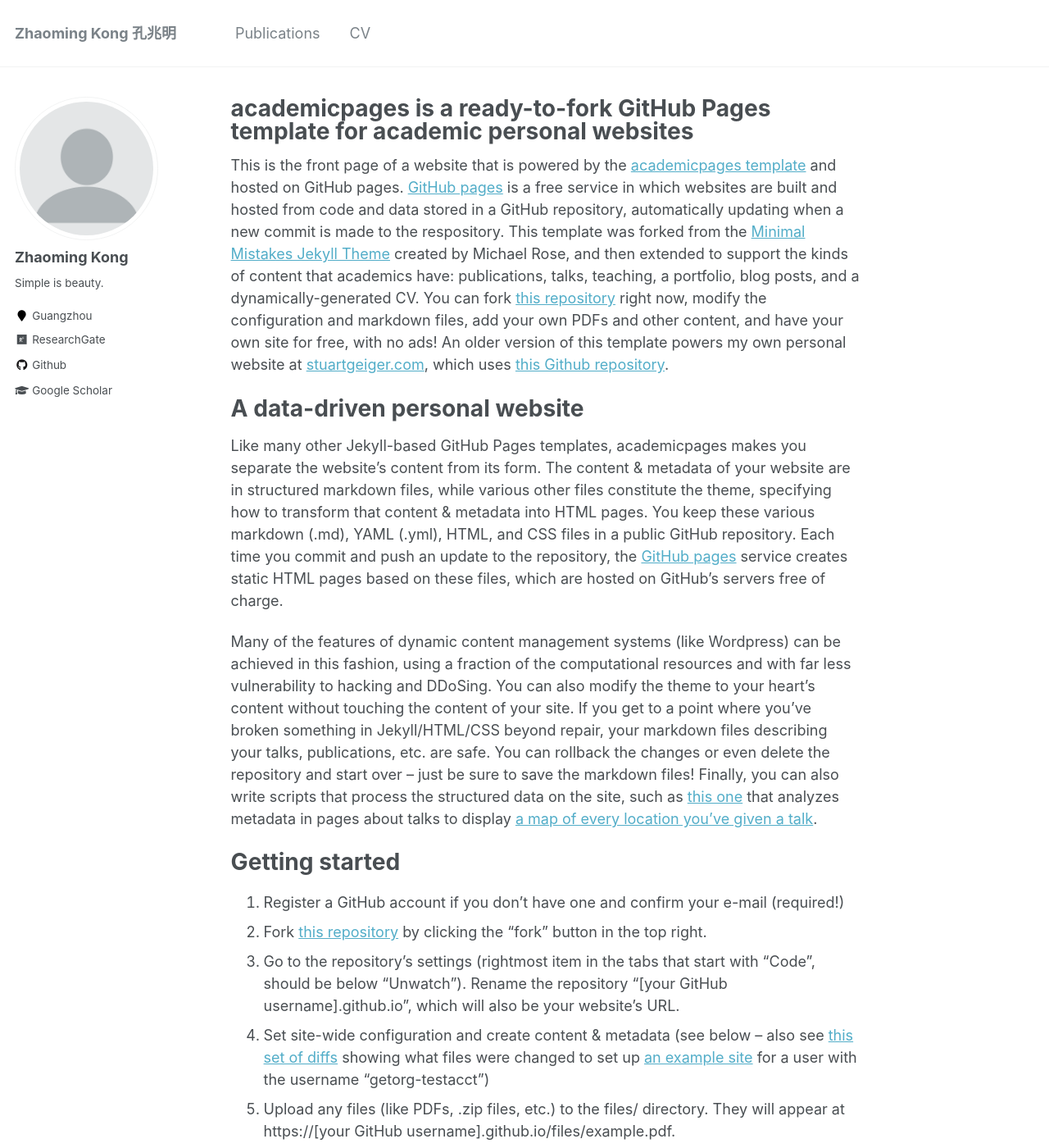
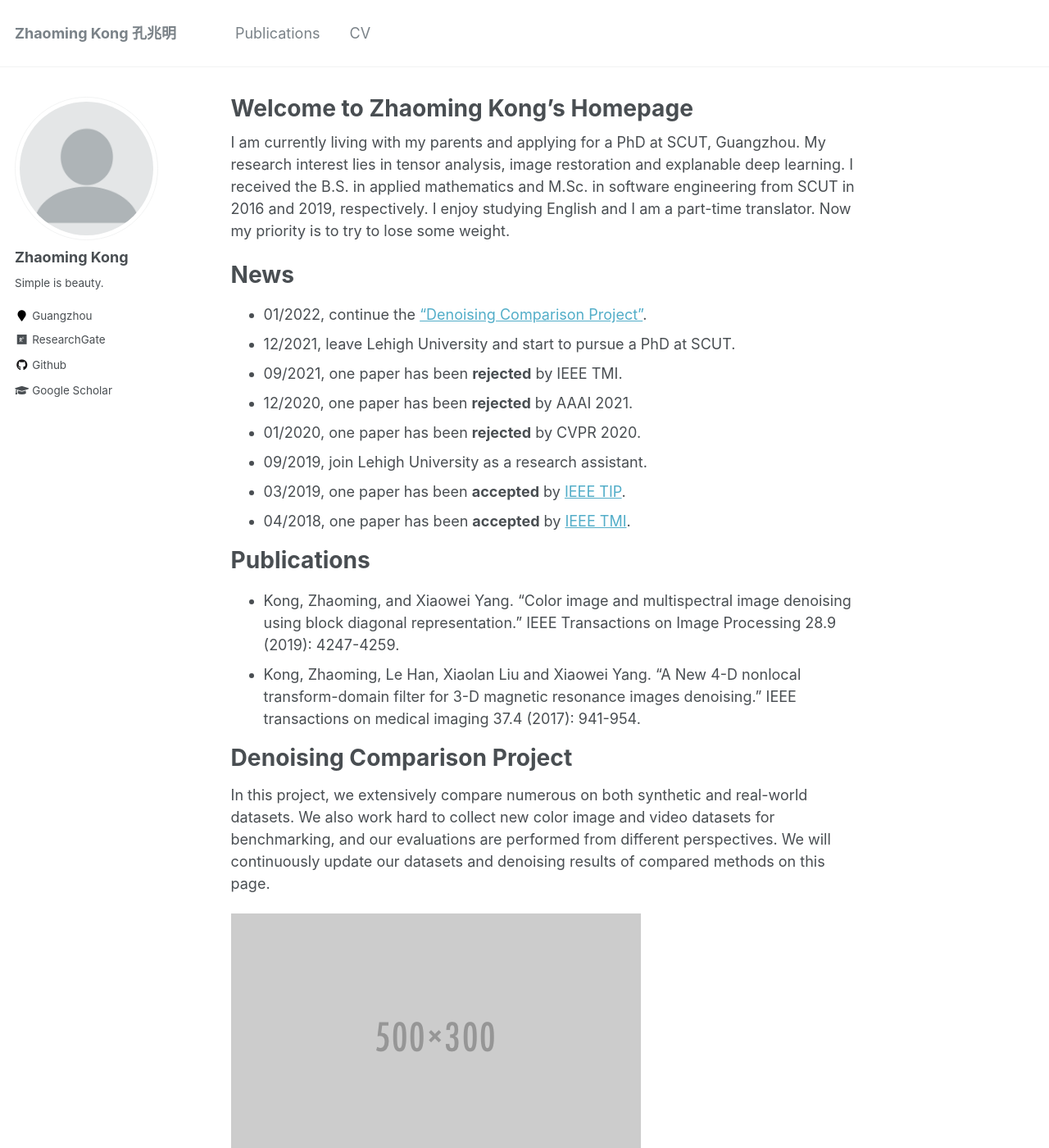
Before and after one commit to ZhaomingKong/ZhaomingKong.github.io, a Jekyll site: the page built from _pages/about.md, in a window 1280 px wide and 1400 px high. Shown: the whole window at 82% size. Built offline with Jekyll 4.4.1, drawn with Linux system fonts in a browser that asks for light colours; some of the changed text lies outside the part shown.

Commit message:
Update about.md

```diff
--- a/_pages/about.md
+++ b/_pages/about.md
@@ -1,6 +1,6 @@
 ---
 permalink: /
-title: "academicpages is a ready-to-fork GitHub Pages template for academic personal websites"
+title: "Welcome to Zhaoming Kong's Homepage"
 excerpt: "About me"
 author_profile: true
 redirect_from:
@@ -8,43 +8,26 @@ redirect_from:
   - /about.html
 ---
 
-This is the front page of a website that is powered by the [academicpages template](https://github.com/academicpages/academicpages.github.io) and hosted on GitHub pages. [GitHub pages](https://pages.github.com) is a free service in which websites are built and hosted from code and data stored in a GitHub repository, automatically updating when a new commit is made to the respository. This template was forked from the [Minimal Mistakes Jekyll Theme](https://mmistakes.github.io/minimal-mistakes/) created by Michael Rose, and then extended to support the kinds of content that academics have: publications, talks, teaching, a portfolio, blog posts, and a dynamically-generated CV. You can fork [this repository](https://github.com/academicpages/academicpages.github.io) right now, modify the configuration and markdown files, add your own PDFs and other content, and have your own site for free, with no ads! An older version of this template powers my own personal website at [stuartgeiger.com](http://stuartgeiger.com), which uses [this Github repository](https://github.com/staeiou/staeiou.github.io).
+I am currently living with my parents and applying for a PhD at SCUT, Guangzhou. My research interest lies in tensor analysis, image restoration and explanable deep learning. I received the B.S. in applied mathematics and M.Sc. in software engineering from SCUT in 2016 and 2019, respectively. I enjoy studying English and I am a part-time translator. Now my priority is to try to lose some weight.
 
-A data-driven personal website
+News
 ======
-Like many other Jekyll-based GitHub Pages templates, academicpages makes you separate the website's content from its form. The content & metadata of your website are in structured markdown files, while various other files constitute the theme, specifying how to transform that content & metadata into HTML pages. You keep these various markdown (.md), YAML (.yml), HTML, and CSS files in a public GitHub repository. Each time you commit and push an update to the repository, the [GitHub pages](https://pages.github.com/) service creates static HTML pages based on these files, which are hosted on GitHub's servers free of charge.
++ 01/2022, continue the <a href="https://github.com/ZhaomingKong/Denoising-Comparison">"Denoising Comparison Project"</a>.
++ 12/2021, leave Lehigh University and start to pursue a PhD at SCUT.
++ 09/2021, one paper has been <b>rejected</b> by IEEE TMI.
++ 12/2020, one paper has been <b>rejected</b> by AAAI 2021.
++ 01/2020, one paper has been <b>rejected</b> by CVPR 2020.
++ 09/2019, join Lehigh University as a research assistant.
++ 03/2019, one paper has been <b>accepted</b> by <a href="https://arxiv.org/pdf/1902.03954.pdf">IEEE TIP</a>.
++ 04/2018, one paper has been <b>accepted</b> by <a href="https://www.researchgate.net/profile/Kong-Zhaoming/publication/321355503_A_New_4D_Nonlocal_Transform-Domain_Filter_for_3D_Magnetic_Resonance_Images_Denoising/links/5bcfd741a6fdcc204a0359ed/A-New-4D-Nonlocal-Transform-Domain-Filter-for-3D-Magnetic-Resonance-Images-Denoising.pdf">IEEE TMI</a>.
 
-Many of the features of dynamic content management systems (like Wordpress) can be achieved in this fashion, using a fraction of the computational resources and with far less vulnerability to hacking and DDoSing. You can also modify the theme to your heart's content without touching the content of your site. If you get to a point where you've broken something in Jekyll/HTML/CSS beyond repair, your markdown files describing your talks, publications, etc. are safe. You can rollback the changes or even delete the repository and start over -- just be sure to save the markdown files! Finally, you can also write scripts that process the structured data on the site, such as [this one](https://github.com/academicpages/academicpages.github.io/blob/master/talkmap.ipynb) that analyzes metadata in pages about talks to display [a map of every location you've given a talk](https://academicpages.github.io/talkmap.html).
+Publications
+======
+* Kong, Zhaoming, and Xiaowei Yang. "Color image and multispectral image denoising using block diagonal representation." IEEE Transactions on Image Processing 28.9 (2019): 4247-4259.
+* Kong, Zhaoming, Le Han, Xiaolan Liu and Xiaowei Yang. "A New 4-D nonlocal transform-domain filter for 3-D magnetic resonance images denoising." IEEE transactions on medical imaging 37.4 (2017): 941-954.
 
-Getting started
+Denoising Comparison Project
 ======
-1. Register a GitHub account if you don't have one and confirm your e-mail (required!)
-1. Fork [this repository](https://github.com/academicpages/academicpages.github.io) by clicking the "fork" button in the top right.
-1. Go to the repository's settings (rightmost item in the tabs that start with "Code", should be below "Unwatch"). Rename the repository "[your GitHub username].github.io", which will also be your website's URL.
-1. Set site-wide configuration and create content & metadata (see below -- also see [this set of diffs](http://archive.is/3TPas) showing what files were changed to set up [an example site](https://getorg-testacct.github.io) for a user with the username "getorg-testacct")
-1. Upload any files (like PDFs, .zip files, etc.) to the files/ directory. They will appear at https://[your GitHub username].github.io/files/example.pdf.
-1. Check status by going to the repository settings, in the "GitHub pages" section
+In this project, we extensively compare numerous on both synthetic and real-world datasets. We also work hard to collect new color image and video datasets for benchmarking, and our evaluations are performed from different perspectives. We will continuously update our datasets and denoising results of compared methods on this page.
 
-Site-wide configuration
-------
-The main configuration file for the site is in the base directory in [_config.yml](https://github.com/academicpages/academicpages.github.io/blob/master/_config.yml), which defines the content in the sidebars and other site-wide features. You will need to replace the default variables with ones about yourself and your site's github repository. The configuration file for the top menu is in [_data/navigation.yml](https://github.com/academicpages/academicpages.github.io/blob/master/_data/navigation.yml). For example, if you don't have a portfolio or blog posts, you can remove those items from that navigation.yml file to remove them from the header.
-
-Create content & metadata
-------
-For site content, there is one markdown file for each type of content, which are stored in directories like _publications, _talks, _posts, _teaching, or _pages. For example, each talk is a markdown file in the [_talks directory](https://github.com/academicpages/academicpages.github.io/tree/master/_talks). At the top of each markdown file is structured data in YAML about the talk, which the theme will parse to do lots of cool stuff. The same structured data about a talk is used to generate the list of talks on the [Talks page](https://academicpages.github.io/talks), each [individual page](https://academicpages.github.io/talks/2012-03-01-talk-1) for specific talks, the talks section for the [CV page](https://academicpages.github.io/cv), and the [map of places you've given a talk](https://academicpages.github.io/talkmap.html) (if you run this [python file](https://github.com/academicpages/academicpages.github.io/blob/master/talkmap.py) or [Jupyter notebook](https://github.com/academicpages/academicpages.github.io/blob/master/talkmap.ipynb), which creates the HTML for the map based on the contents of the _talks directory).
-
-**Markdown generator**
-
-I have also created [a set of Jupyter notebooks](https://github.com/academicpages/academicpages.github.io/tree/master/markdown_generator
-) that converts a CSV containing structured data about talks or presentations into individual markdown files that will be properly formatted for the academicpages template. The sample CSVs in that directory are the ones I used to create my own personal website at stuartgeiger.com. My usual workflow is that I keep a spreadsheet of my publications and talks, then run the code in these notebooks to generate the markdown files, then commit and push them to the GitHub repository.
-
-How to edit your site's GitHub repository
-------
-Many people use a git client to create files on their local computer and then push them to GitHub's servers. If you are not familiar with git, you can directly edit these configuration and markdown files directly in the github.com interface. Navigate to a file (like [this one](https://github.com/academicpages/academicpages.github.io/blob/master/_talks/2012-03-01-talk-1.md) and click the pencil icon in the top right of the content preview (to the right of the "Raw | Blame | History" buttons). You can delete a file by clicking the trashcan icon to the right of the pencil icon. You can also create new files or upload files by navigating to a directory and clicking the "Create new file" or "Upload files" buttons.
-
-Example: editing a markdown file for a talk
-![Editing a markdown file for a talk](/images/editing-talk.png)
-
-For more info
-------
-More info about configuring academicpages can be found in [the guide](https://academicpages.github.io/markdown/). The [guides for the Minimal Mistakes theme](https://mmistakes.github.io/minimal-mistakes/docs/configuration/) (which this theme was forked from) might also be helpful.
+<img src='/images/500x300.png'>
```
